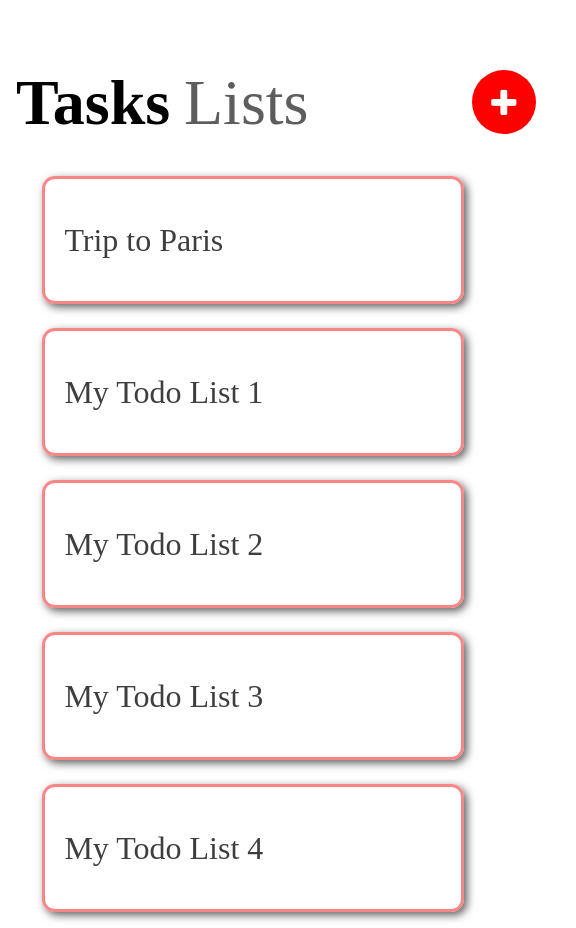
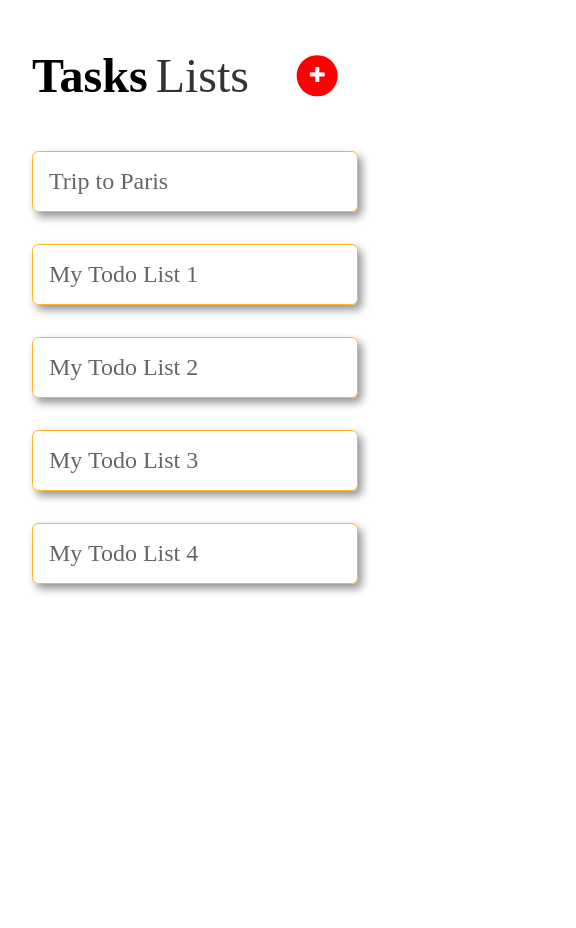
Before and after one commit to sarthakbhatt1407/Todo--App-Ui-Mobile, a plain HTML site: page index.html in a window 390 px wide. Shown: the whole page, 576 px wide, since content can reach past the window. After the commit the page ends 844 px from the top, so only its background shows below. Drawn offline with Linux system fonts and the light colour scheme.

Commit message:
created repo

```diff
--- a/css/index.css
+++ b/css/index.css
@@ -1,4 +1,4 @@
-* {
+/* * {
   padding: 0;
   margin: 0;
   box-sizing: border-box;
@@ -87,51 +87,101 @@
 .pending {
   margin: 0.5rem;
   font-size: 1.2rem;
-}
+} */
 
-@media (max-width: 600px) {
+@media (max-width: 450px) {
+  * {
+    padding: 0;
+    margin: 0;
+    box-sizing: border-box;
+  }
+  body {
+    padding: 2rem;
+  }
   .head {
     position: relative;
-    width: 100%;
-    margin-bottom: 2rem;
+    padding: 1rem 0;
+    display: grid;
+    grid-template-columns: 3fr 1fr;
+  }
+  .heading-cmn {
+    font-size: 3rem;
+  }
+  .heading-task {
+  }
+  .heading-list {
+    font-weight: 100;
+    color: rgba(0, 0, 0, 0.8);
   }
 
+  .add-list {
+    display: grid;
+    grid-template-columns: 1fr;
+    justify-content: center;
+    align-items: center;
+  }
+  .icon-span {
+    position: relative;
+  }
+  .icon {
+    display: inline-block;
+    background-color: red;
+    position: absolute;
+    top: 50%;
+    left: 50%;
+    transform: translate(-50%, -50%);
+    border-radius: 50%;
+    padding: 0.7rem 0.8rem;
+    color: white;
+    font-size: 1.2rem;
+  }
+  .card-tab {
+    display: flex;
+    flex-direction: column;
+    gap: 2rem;
+    margin-top: 2rem;
+  }
+  .card {
+    padding: 1rem 1rem;
+    border: 1px solid rgba(255, 166, 0, 0.844);
+    border-radius: 0.4em;
+    box-shadow: 0.25rem 0.3rem 0.5rem rgba(0, 0, 0, 0.432);
+  }
+  .card-heading {
+    color: rgba(0, 0, 0, 0.605);
+    font-weight: 100;
+  }
+  /*
+
   .heading-task {
-    font-size: 4rem;
-    position: absolute;
-    top: 4.1rem;
-    left: 1rem;
+    font-size: 2.5rem;
   }
 
   .heading-list {
     color: rgb(93, 93, 93);
     font-weight: 100;
-    font-size: 4rem;
-    position: absolute;
-    top: 4.1rem;
-    left: 11.5rem;
+    font-size: 2.5rem;
   }
 
   .add-list {
+    position: absolute;
+    top: 4.3rem;
+    display: flex;
+    right: 19rem;
     color: rgb(93, 93, 93);
     font-size: 1.3rem;
     font-weight: 100;
-  }
-
-  .add-list-heading {
-    display: none;
+    justify-content: center;
+    align-items: center;
   }
 
   .icon {
     background-color: red;
-    position: absolute;
-    top: 0rem;
-    font-size: 2rem;
-    right: -17.5rem;
-    width: 4rem;
-    height: 4rem;
+    width: 2rem;
+    height: 2rem;
     color: white;
-    padding: 1.1rem 0.6rem 0.9rem 1.2rem;
+    font-size: 1rem;
+    padding: 0.5rem 0.4rem 0.5rem 0.6rem;
     margin: 0.1rem 1rem;
     border-radius: 50%;
   }
@@ -139,38 +189,36 @@
   .card-tab {
     display: flex;
     width: 100%;
-    padding: 1rem 5vh;
-    flex-direction: column;
+    padding: 1rem 10vh;
+    justify-content: center;
   }
 
   .card {
-    width: 50vh;
-    position: relative;
-    display: flex;
-    align-items: center;
+    width: 15rem;
+    text-align: center;
     box-shadow: 0.2rem 0.2rem 0.5rem rgba(0, 0, 0, 0.623);
-    height: 8rem;
+    height: 23rem;
     border: 3px solid rgba(247, 104, 104, 0.8);
     border-radius: 0.8rem;
   }
 
   .card:not(:last-child) {
-    margin-right: 0rem;
-    margin-bottom: 1.5rem;
+    margin-right: 5rem;
   }
 
   .card-heading {
-    color: rgba(0, 0, 0, 0.756);
-    text-align: start;
+    color: rgb(247, 108, 108);
     font-size: 2rem;
-    margin: 0 0 0 1rem;
+    margin: 1.5rem 1.1rem;
     font-weight: 100;
-    border: 0;
-  }
+    padding: 0.2rem;
+    border-bottom: 1px solid grey;
+  } */
 
   .card-para,
   .check,
-  .pending {
+  .pending,
+  .add-list-heading {
     display: none;
   }
 }
--- a/index.html
+++ b/index.html
@@ -15,11 +15,11 @@
   <body>
     <header class="head">
       <h1>
-        <span class="heading-task">Tasks</span>
-        <span class="heading-list">Lists</span>
+        <span class="heading-task heading-cmn">Tasks</span>
+        <span class="heading-list heading-cmn">Lists</span>
       </h1>
       <div class="add-list">
-        <i class="fa fa-plus icon"></i>
+        <span class="icon-span"><i class="fa fa-plus icon"></i></span>
         <h2 class="add-list-heading">Add list</h2>
       </div>
     </header>
```
